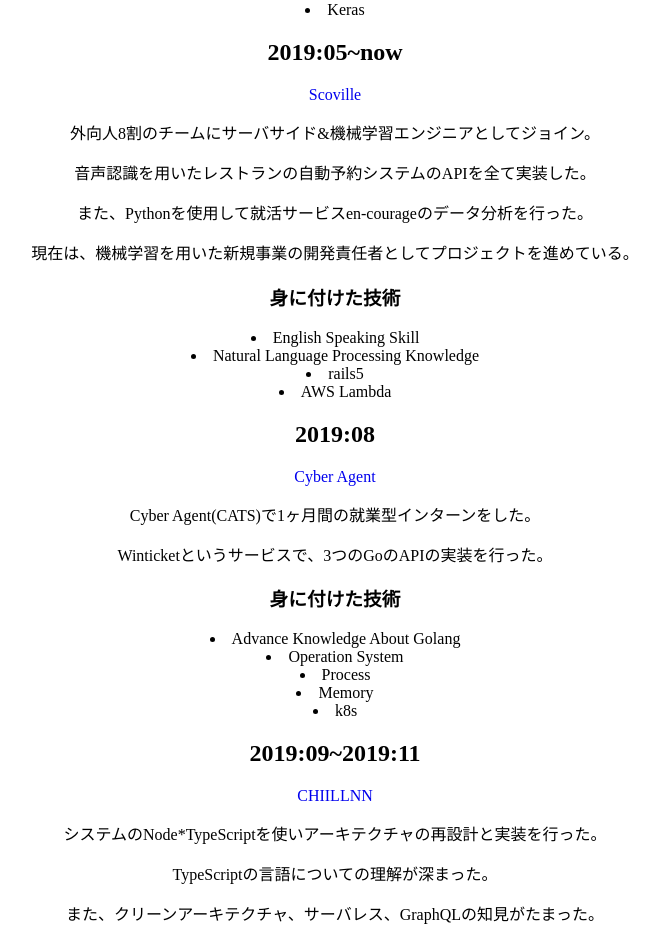
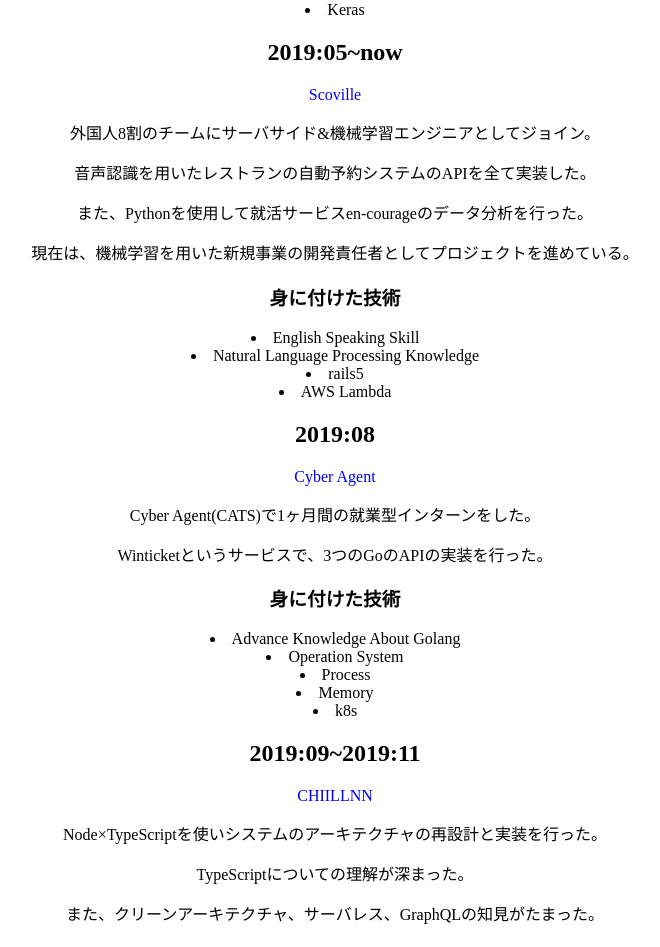
Before and after one commit to yutify/my-portfolio-site, a Vue app: page /worked_at in a window 1280 px wide. Shown: the part 880-1827 px from the top of the page, without its empty margins (305-965 px from the left). Built offline with nearby package versions, Linux system fonts and the light colour scheme.

Commit message:
update text

```diff
--- a/src/views/WorkedAt.vue
+++ b/src/views/WorkedAt.vue
@@ -33,7 +33,7 @@
         </div>
         <h2>2019:05~now</h2>
         <a href="https://sc0ville.com">Scoville</a>
-        <p>外向人8割のチームにサーバサイド&機械学習エンジニアとしてジョイン。</p>
+        <p>外国人8割のチームにサーバサイド&機械学習エンジニアとしてジョイン。</p>
         <p>音声認識を用いたレストランの自動予約システムのAPIを全て実装した。</p>
         <p>また、Pythonを使用して就活サービスen-courageのデータ分析を行った。</p>
         <p>現在は、機械学習を用いた新規事業の開発責任者としてプロジェクトを進めている。</p>
@@ -58,8 +58,8 @@
         </div>
         <h2>2019:09~2019:11</h2>
         <a href="https://www.official.chillnn.com/">CHIILLNN</a>
-        <p>システムのNode*TypeScriptを使いアーキテクチャの再設計と実装を行った。</p>
-        <p>TypeScriptの言語についての理解が深まった。</p>
+        <p>Node×TypeScriptを使いシステムのアーキテクチャの再設計と実装を行った。</p>
+        <p>TypeScriptについての理解が深まった。</p>
         <p>また、クリーンアーキテクチャ、サーバレス、GraphQLの知見がたまった。</p>
         <h3>身に付けた技術</h3>
         <li>TypeScript</li>
```
